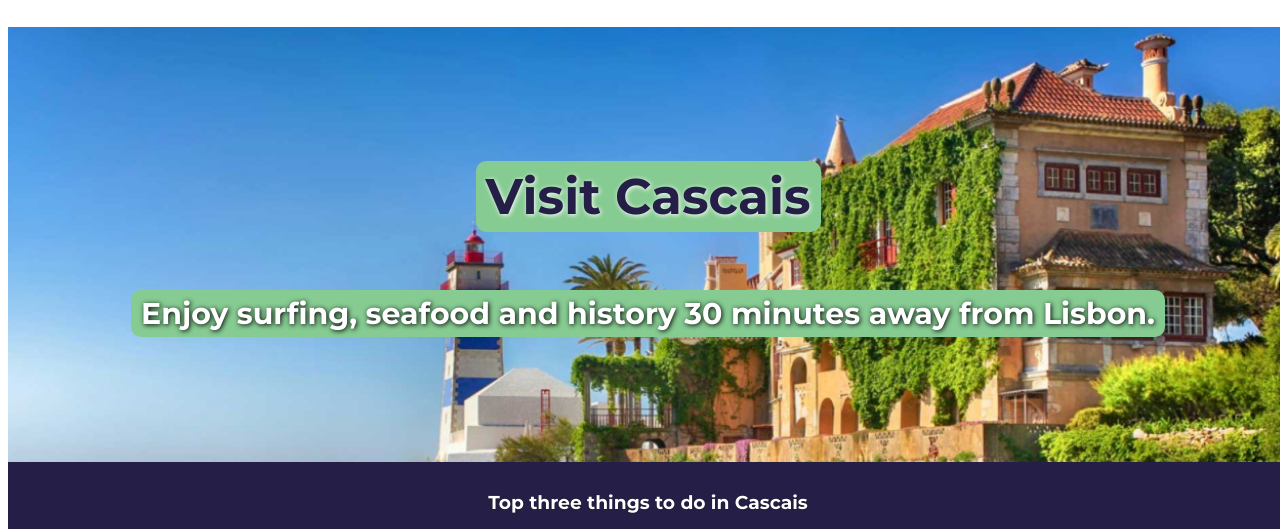
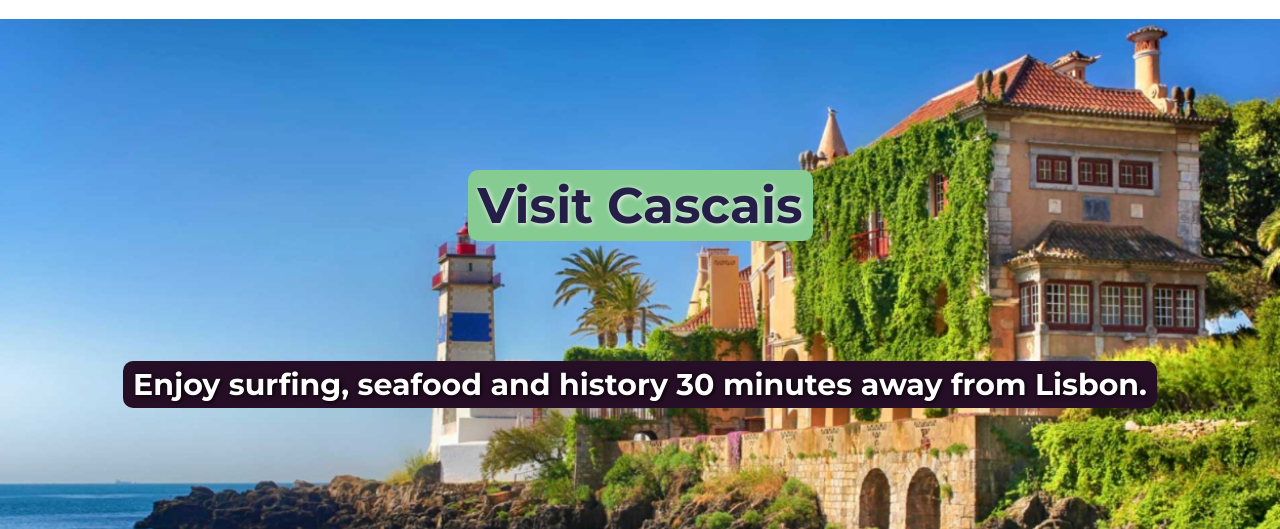
Before and after one commit to soniathephoenix/hometownguide, a plain HTML site: page index.html in a window 1280 px wide. Shown: the top 529 px of the page. Drawn offline with Linux system fonts and the light colour scheme.

Commit message:
Add files via upload

```diff
--- a/styles.css
+++ b/styles.css
@@ -3,12 +3,14 @@ body {
     text-align:center;
     font-family: "Montserrat", sans-serif;
     width: 100%;
+    padding: 0;
+    margin: 0;
 }
 
 #hero {
     background-image: url("backgroundi.png");
     background-size:cover;
-    padding: 100px 0 100px 0;
+    padding: 150px 0 150px 0;
     margin-bottom: 0;
     text-shadow: 1px 1px 2px white;
     color: #251F47;
@@ -23,6 +25,8 @@ body {
     background: #86CB92;
     border-radius: 10px;
     font-size: 50px;
+    margin-bottom: 100px;
+    margin-top: 1px;
 }
 
 #middle{
@@ -79,12 +83,13 @@ body {
 
 
 #subtitle{
-    background: #86CB92;
+    background: #260F26;
     padding: 5px 10px;
     text-shadow: 1px 1px 5px black;
     color: white;
     border-radius: 10px;
     font-size: 30px;
+    margin-top: 20px;
 }
 
 .cardp{
```
Also changed, not shown: index.html (line endings or trailing spaces).
